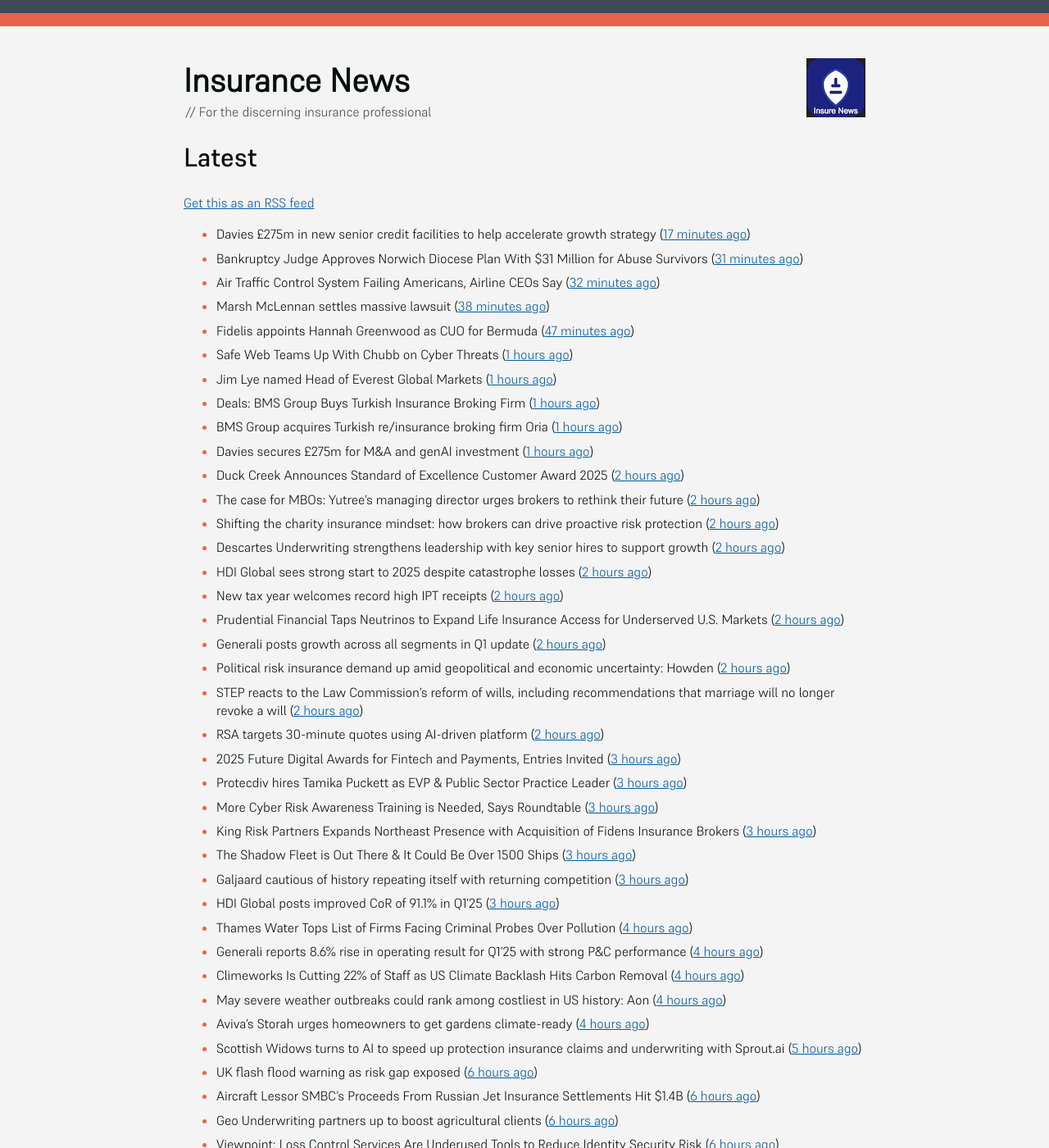
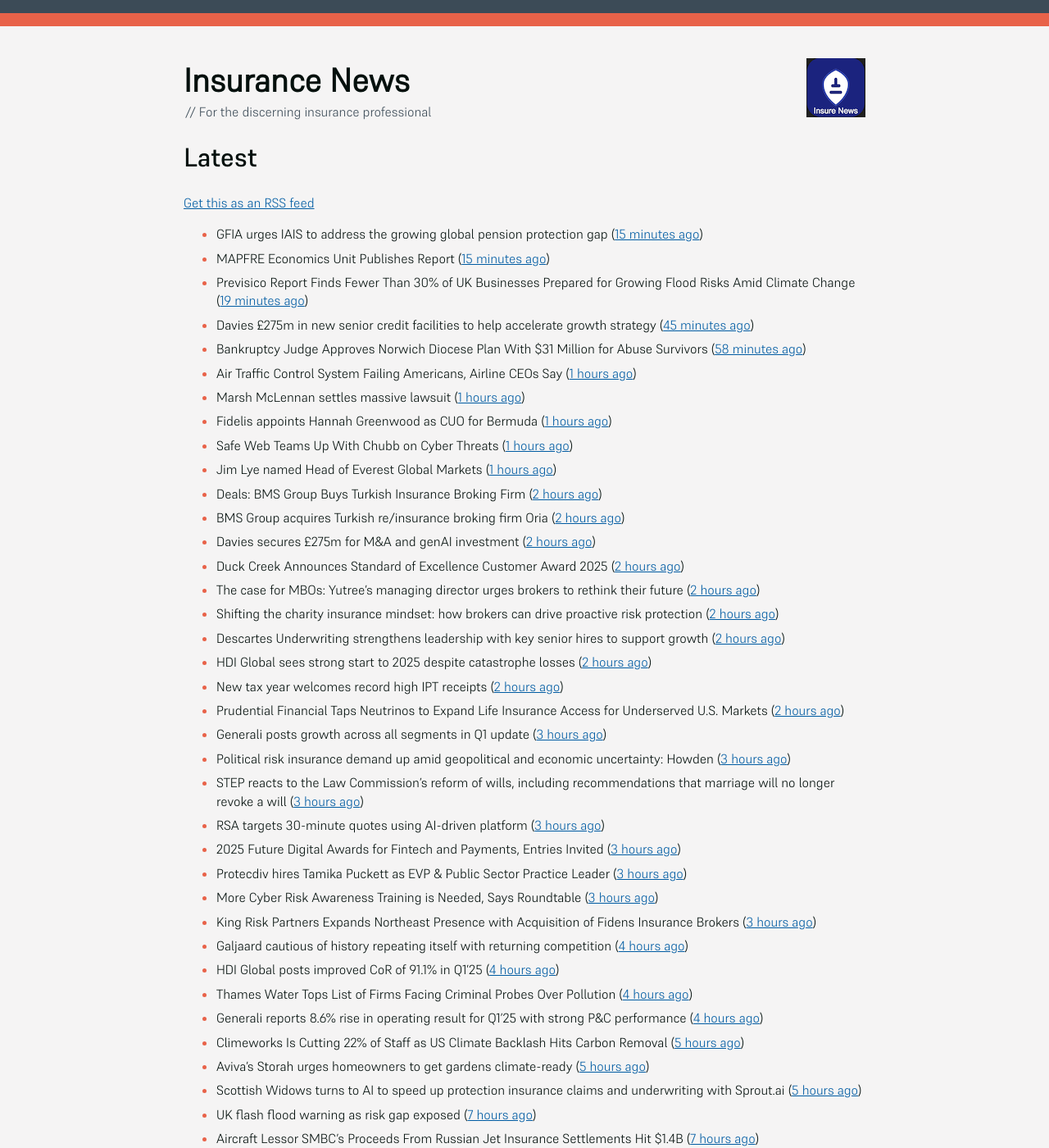
Before and after one commit to mat-0/feeds.thechels.uk, a Jekyll site: the page built from index.md, in a window 1280 px wide and 1400 px high. Shown: the whole window at 82% size. Built offline with Jekyll 4.4.1, drawn with Linux system fonts in a browser that asks for light colours; some of the changed text lies outside the part shown.

Commit message:
New Feed

```diff
--- a/index.md
+++ b/index.md
@@ -8,16 +8,19 @@ description: Latest Updates
 [Get this as an RSS feed](/feed.rss)
 
 <!-- news_marker starts -->
-- Davies £275m in new senior credit facilities to help accelerate growth strategy ([17 minutes ago](https://www.reinsurancene.ws/davies-275m-in-new-senior-credit-facilities-to-help-accelerate-growth-strategy/))
-- Bankruptcy Judge Approves Norwich Diocese Plan With $31 Million for Abuse Survivors ([31 minutes ago](https://www.insurancejournal.com/news/east/2025/05/22/824771.htm))
-- Air Traffic Control System Failing Americans, Airline CEOs Say ([32 minutes ago](https://www.insurancejournal.com/news/national/2025/05/22/824772.htm))
-- Marsh McLennan settles massive lawsuit ([38 minutes ago](https://www.insurancebusinessmag.com/uk/news/legal-insights/marsh-mclennan-settles-massive-lawsuit-536579.aspx))
-- Fidelis appoints Hannah Greenwood as CUO for Bermuda ([47 minutes ago](https://www.reinsurancene.ws/fidelis-appoints-hannah-greenwood-as-cuo-for-bermuda/))
+- GFIA urges IAIS to address the growing global pension protection gap ([15 minutes ago](https://www.reinsurancene.ws/gfia-urges-iais-to-address-the-growing-global-pension-protection-gap/))
+- MAPFRE Economics Unit Publishes Report ([15 minutes ago](https://insurance-edge.net/2025/05/22/mapfre-economics-unit-publishes-report/))
+- Previsico Report Finds Fewer Than 30% of UK Businesses Prepared for Growing Flood Risks Amid Climate Change ([19 minutes ago](https://www.insurtechinsights.com/previsico-report-finds-fewer-than-30-of-uk-businesses-prepared-for-growing-flood-risks-amid-climate-change/))
+- Davies £275m in new senior credit facilities to help accelerate growth strategy ([45 minutes ago](https://www.reinsurancene.ws/davies-275m-in-new-senior-credit-facilities-to-help-accelerate-growth-strategy/))
+- Bankruptcy Judge Approves Norwich Diocese Plan With $31 Million for Abuse Survivors ([58 minutes ago](https://www.insurancejournal.com/news/east/2025/05/22/824771.htm))
+- Air Traffic Control System Failing Americans, Airline CEOs Say ([1 hours ago](https://www.insurancejournal.com/news/national/2025/05/22/824772.htm))
+- Marsh McLennan settles massive lawsuit ([1 hours ago](https://www.insurancebusinessmag.com/uk/news/legal-insights/marsh-mclennan-settles-massive-lawsuit-536579.aspx))
+- Fidelis appoints Hannah Greenwood as CUO for Bermuda ([1 hours ago](https://www.reinsurancene.ws/fidelis-appoints-hannah-greenwood-as-cuo-for-bermuda/))
 - Safe Web Teams Up With Chubb on Cyber Threats ([1 hours ago](https://insurance-edge.net/2025/05/22/safe-web-teams-up-with-chubb-on-cyber-threats/))
 - Jim Lye named Head of Everest Global Markets ([1 hours ago](https://www.reinsurancene.ws/jim-lye-named-head-of-everest-global-markets/))
-- Deals: BMS Group Buys Turkish Insurance Broking Firm ([1 hours ago](https://insurance-edge.net/2025/05/22/deals-bms-group-buys-turkish-insurance-broking-firm/))
-- BMS Group acquires Turkish re/insurance broking firm Oria ([1 hours ago](https://www.reinsurancene.ws/bms-group-acquires-turkish-re-insurance-broking-firm-oria/))
-- Davies secures £275m for M&A and genAI investment ([1 hours ago](https://www.postonline.co.uk/claims/7957808/davies-secures-%C2%A3275m-for-ma-and-genai-investment))
+- Deals: BMS Group Buys Turkish Insurance Broking Firm ([2 hours ago](https://insurance-edge.net/2025/05/22/deals-bms-group-buys-turkish-insurance-broking-firm/))
+- BMS Group acquires Turkish re/insurance broking firm Oria ([2 hours ago](https://www.reinsurancene.ws/bms-group-acquires-turkish-re-insurance-broking-firm-oria/))
+- Davies secures £275m for M&A and genAI investment ([2 hours ago](https://www.postonline.co.uk/claims/7957808/davies-secures-%C2%A3275m-for-ma-and-genai-investment))
 - Duck Creek Announces Standard of Excellence Customer Award 2025 ([2 hours ago](https://insurance-edge.net/2025/05/22/duck-creek-announces-standard-of-excellence-customer-award-2025/))
 - The case for MBOs: Yutree's managing director urges brokers to rethink their future ([2 hours ago](https://www.insurancebusinessmag.com/uk/news/business-resilience/the-case-for-mbos-yutrees-managing-director-urges-brokers-to-rethink-their-future-536561.aspx))
 - Shifting the charity insurance mindset: how brokers can drive proactive risk protection ([2 hours ago](https://www.insurancebusinessmag.com/uk/news/non-profits/shifting-the-charity-insurance-mindset-how-brokers-can-drive-proactive-risk-protection-536560.aspx))
@@ -25,58 +28,56 @@ description: Latest Updates
 - HDI Global sees strong start to 2025 despite catastrophe losses ([2 hours ago](https://www.insurancebusinessmag.com/uk/news/breaking-news/hdi-global-sees-strong-start-to-2025-despite-catastrophe-losses-536559.aspx))
 - New tax year welcomes record high IPT receipts ([2 hours ago](https://www.insurancebusinessmag.com/uk/news/breaking-news/new-tax-year-welcomes-record-high-ipt-receipts-536558.aspx))
 - Prudential Financial Taps Neutrinos to Expand Life Insurance Access for Underserved U.S. Markets ([2 hours ago](https://www.insurtechinsights.com/prudential-financial-taps-neutrinos-to-expand-life-insurance-access-for-underserved-u-s-markets/))
-- Generali posts growth across all segments in Q1 update ([2 hours ago](https://www.insurancebusinessmag.com/uk/news/breaking-news/generali-posts-growth-across-all-segments-in-q1-update-536552.aspx))
-- Political risk insurance demand up amid geopolitical and economic uncertainty: Howden ([2 hours ago](https://www.reinsurancene.ws/political-risk-insurance-demand-up-amid-geopolitical-and-economic-uncertainty-howden/))
-- STEP reacts to the Law Commission’s reform of wills, including recommendations that marriage will no longer revoke a will ([2 hours ago](https://ifamagazine.com/step-reacts-to-the-law-commissions-reform-of-wills-including-recommendations-that-marriage-will-no-longer-revoke-a-will/))
-- RSA targets 30-minute quotes using AI-driven platform ([2 hours ago](https://www.postonline.co.uk/commercial/7957756/rsa-targets-30-minute-quotes-using-ai-driven-platform))
+- Generali posts growth across all segments in Q1 update ([3 hours ago](https://www.insurancebusinessmag.com/uk/news/breaking-news/generali-posts-growth-across-all-segments-in-q1-update-536552.aspx))
+- Political risk insurance demand up amid geopolitical and economic uncertainty: Howden ([3 hours ago](https://www.reinsurancene.ws/political-risk-insurance-demand-up-amid-geopolitical-and-economic-uncertainty-howden/))
+- STEP reacts to the Law Commission’s reform of wills, including recommendations that marriage will no longer revoke a will ([3 hours ago](https://ifamagazine.com/step-reacts-to-the-law-commissions-reform-of-wills-including-recommendations-that-marriage-will-no-longer-revoke-a-will/))
+- RSA targets 30-minute quotes using AI-driven platform ([3 hours ago](https://www.postonline.co.uk/commercial/7957756/rsa-targets-30-minute-quotes-using-ai-driven-platform))
 - 2025 Future Digital Awards for Fintech and Payments, Entries Invited ([3 hours ago](https://insurance-edge.net/2025/05/22/2025-future-digital-awards-for-fintech-and-payments-entries-invited/))
 - Protecdiv hires Tamika Puckett as EVP & Public Sector Practice Leader ([3 hours ago](https://www.reinsurancene.ws/protecdiv-hires-tamika-puckett-as-evp-public-sector-practice-leader/))
 - More Cyber Risk Awareness Training is Needed, Says Roundtable ([3 hours ago](https://insurance-edge.net/2025/05/22/more-cyber-risk-awareness-training-is-needed-says-roundtable/))
 - King Risk Partners Expands Northeast Presence with Acquisition of Fidens Insurance Brokers ([3 hours ago](https://www.insurtechinsights.com/king-risk-partners-expands-northeast-presence-with-acquisition-of-fidens-insurance-brokers/))
-- The Shadow Fleet is Out There & It Could Be Over 1500 Ships ([3 hours ago](https://insurance-edge.net/2025/05/22/the-shadow-fleet-is-out-there-it-could-be-over-1500-ships/))
-- Galjaard cautious of history repeating itself with returning competition ([3 hours ago](https://www.postonline.co.uk/news/7957781/galjaard-cautious-of-history-repeating-itself-with-returning-competition))
-- HDI Global posts improved CoR of 91.1% in Q1’25 ([3 hours ago](https://www.reinsurancene.ws/hdi-global-posts-improved-cor-of-91-1-in-q125/))
+- Galjaard cautious of history repeating itself with returning competition ([4 hours ago](https://www.postonline.co.uk/news/7957781/galjaard-cautious-of-history-repeating-itself-with-returning-competition))
+- HDI Global posts improved CoR of 91.1% in Q1’25 ([4 hours ago](https://www.reinsurancene.ws/hdi-global-posts-improved-cor-of-91-1-in-q125/))
 - Thames Water Tops List of Firms Facing Criminal Probes Over Pollution ([4 hours ago](https://www.insurancejournal.com/news/international/2025/05/22/824751.htm))
 - Generali reports 8.6% rise in operating result for Q1’25 with strong P&C performance ([4 hours ago](https://www.reinsurancene.ws/generali-reports-8-6-rise-in-operating-result-for-q125-with-strong-pc-performance/))
-- Climeworks Is Cutting 22% of Staff as US Climate Backlash Hits Carbon Removal ([4 hours ago](https://www.insurancejournal.com/news/international/2025/05/22/824741.htm))
-- May severe weather outbreaks could rank among costliest in US history: Aon ([4 hours ago](https://www.reinsurancene.ws/may-severe-weather-outbreaks-could-rank-among-costliest-in-us-history-aon/))
-- Aviva’s Storah urges homeowners to get gardens climate-ready ([4 hours ago](https://www.postonline.co.uk/personal/7957795/aviva%E2%80%99s-storah-urges-homeowners-to-get-gardens-climate-ready))
+- Climeworks Is Cutting 22% of Staff as US Climate Backlash Hits Carbon Removal ([5 hours ago](https://www.insurancejournal.com/news/international/2025/05/22/824741.htm))
+- Aviva’s Storah urges homeowners to get gardens climate-ready ([5 hours ago](https://www.postonline.co.uk/personal/7957795/aviva%E2%80%99s-storah-urges-homeowners-to-get-gardens-climate-ready))
 - Scottish Widows turns to AI to speed up protection insurance claims and underwriting with Sprout.ai ([5 hours ago](https://ifamagazine.com/scottish-widows-turns-to-ai-to-speed-up-protection-insurance-claims-and-underwriting-with-sprout-ai/))
-- UK flash flood warning as risk gap exposed ([6 hours ago](https://www.insurancebusinessmag.com/uk/news/catastrophe/uk-flash-flood-warning-as-risk-gap-exposed-536538.aspx))
-- Aircraft Lessor SMBC’s Proceeds From Russian Jet Insurance Settlements Hit $1.4B ([6 hours ago](https://www.insurancejournal.com/news/international/2025/05/22/824738.htm))
-- Geo Underwriting partners up to boost agricultural clients ([6 hours ago](https://www.insurancebusinessmag.com/uk/news/property-insurance/geo-underwriting-partners-up-to-boost-agricultural-clients-536537.aspx))
-- Viewpoint: Loss Control Services Are Underused Tools to Reduce Identity Security Risk ([6 hours ago](https://www.insurancejournal.com/news/national/2025/05/22/824706.htm))
-- Insurance moves: Aspen, Send and AXA XL ([6 hours ago](https://www.insurancebusinessmag.com/uk/news/breaking-news/insurance-moves-aspen-send-and-axa-xl-536536.aspx))
-- Stubben Edge Group acquires Jaywing UK ([6 hours ago](https://www.insurancebusinessmag.com/uk/news/breaking-news/stubben-edge-group-acquires-jaywing-uk-536535.aspx))
-- Kremlin Vows to Defend Its Ships in the Baltic by All Legal Ways ([6 hours ago](https://www.insurancejournal.com/news/international/2025/05/22/824733.htm))
-- AI Regulation Ban Meets Opposition From State Attorneys General ([7 hours ago](https://www.insurancejournal.com/news/national/2025/05/22/824714.htm))
-- While FEMA Faces Overhaul, Mississippi Tornado Survivors Wait for Assistance ([7 hours ago](https://www.insurancejournal.com/news/southeast/2025/05/22/824629.htm))
-- Lawsuit Says Florida Aviation Firm Didn’t Verify Inspections of Troubled Learjet ([7 hours ago](https://www.insurancejournal.com/news/southeast/2025/05/22/824688.htm))
-- California Security Company Owner Sentenced in $3.4M Workers’ Comp Fraud Case ([7 hours ago](https://www.insurancejournal.com/news/west/2025/05/22/824503.htm))
-- Fire Damages Popular ‘Pond-to-Table’ Rhode Island Restaurant ([7 hours ago](https://www.insurancejournal.com/news/east/2025/05/22/824729.htm))
-- Budget Cuts at EPA Become Flashpoint at a Heated Hearing ([7 hours ago](https://www.insurancejournal.com/news/national/2025/05/22/824717.htm))
-- Washington Insurance Commissioner Issues $500K in Fines; $250K Fine for Unlicensed Insurer ([7 hours ago](https://www.insurancejournal.com/news/west/2025/05/22/824547.htm))
-- People Moves: Golden Bear Names Hohman Chief Underwriting Officer ([7 hours ago](https://www.insurancejournal.com/news/west/2025/05/22/824387.htm))
-- Q&A: Julian Tomlinson, Alps ([7 hours ago](https://www.postonline.co.uk/broker/7957208/qa-julian-tomlinson-alps))
-- Time to peel back credit hire assumptions ([7 hours ago](https://www.postonline.co.uk/personal/7957762/time-to-peel-back-credit-hire-assumptions))
-- Throwback Thursday: Oil slick unpicked; BSE liability ([7 hours ago](https://www.postonline.co.uk/commercial/7956605/throwback-thursday-oil-slick-unpicked-bse-liability))
+- UK flash flood warning as risk gap exposed ([7 hours ago](https://www.insurancebusinessmag.com/uk/news/catastrophe/uk-flash-flood-warning-as-risk-gap-exposed-536538.aspx))
+- Aircraft Lessor SMBC’s Proceeds From Russian Jet Insurance Settlements Hit $1.4B ([7 hours ago](https://www.insurancejournal.com/news/international/2025/05/22/824738.htm))
+- Geo Underwriting partners up to boost agricultural clients ([7 hours ago](https://www.insurancebusinessmag.com/uk/news/property-insurance/geo-underwriting-partners-up-to-boost-agricultural-clients-536537.aspx))
+- Viewpoint: Loss Control Services Are Underused Tools to Reduce Identity Security Risk ([7 hours ago](https://www.insurancejournal.com/news/national/2025/05/22/824706.htm))
+- Insurance moves: Aspen, Send and AXA XL ([7 hours ago](https://www.insurancebusinessmag.com/uk/news/breaking-news/insurance-moves-aspen-send-and-axa-xl-536536.aspx))
+- Stubben Edge Group acquires Jaywing UK ([7 hours ago](https://www.insurancebusinessmag.com/uk/news/breaking-news/stubben-edge-group-acquires-jaywing-uk-536535.aspx))
+- Kremlin Vows to Defend Its Ships in the Baltic by All Legal Ways ([7 hours ago](https://www.insurancejournal.com/news/international/2025/05/22/824733.htm))
+- AI Regulation Ban Meets Opposition From State Attorneys General ([8 hours ago](https://www.insurancejournal.com/news/national/2025/05/22/824714.htm))
+- While FEMA Faces Overhaul, Mississippi Tornado Survivors Wait for Assistance ([8 hours ago](https://www.insurancejournal.com/news/southeast/2025/05/22/824629.htm))
+- Lawsuit Says Florida Aviation Firm Didn’t Verify Inspections of Troubled Learjet ([8 hours ago](https://www.insurancejournal.com/news/southeast/2025/05/22/824688.htm))
+- California Security Company Owner Sentenced in $3.4M Workers’ Comp Fraud Case ([8 hours ago](https://www.insurancejournal.com/news/west/2025/05/22/824503.htm))
+- Fire Damages Popular ‘Pond-to-Table’ Rhode Island Restaurant ([8 hours ago](https://www.insurancejournal.com/news/east/2025/05/22/824729.htm))
+- Budget Cuts at EPA Become Flashpoint at a Heated Hearing ([8 hours ago](https://www.insurancejournal.com/news/national/2025/05/22/824717.htm))
+- Washington Insurance Commissioner Issues $500K in Fines; $250K Fine for Unlicensed Insurer ([8 hours ago](https://www.insurancejournal.com/news/west/2025/05/22/824547.htm))
+- People Moves: Golden Bear Names Hohman Chief Underwriting Officer ([8 hours ago](https://www.insurancejournal.com/news/west/2025/05/22/824387.htm))
+- Q&A: Julian Tomlinson, Alps ([8 hours ago](https://www.postonline.co.uk/broker/7957208/qa-julian-tomlinson-alps))
+- Time to peel back credit hire assumptions ([8 hours ago](https://www.postonline.co.uk/personal/7957762/time-to-peel-back-credit-hire-assumptions))
+- Throwback Thursday: Oil slick unpicked; BSE liability ([8 hours ago](https://www.postonline.co.uk/commercial/7956605/throwback-thursday-oil-slick-unpicked-bse-liability))
 - Why AI is no longer optional in non-standard auto insurance ([16 hours ago](https://www.dig-in.com/opinion/ais-role-in-non-standard-auto-insurance))
 - Geospatial data uncovers lower wildfire-risk properties in California, Triple-I ([16 hours ago](https://www.dig-in.com/news/geospatial-data-wildfire-prone-california-properties))
 - Customer strategy: Clearing up flood insurance coverage confusion ([16 hours ago](https://www.dig-in.com/opinion/clearing-up-flood-insurance-coverage-confusion))
 - Europe's farm sector loses $31.5B a year from climate risks ([17 hours ago](https://www.dig-in.com/articles/europes-farm-sector-loses-31-5b-a-year-from-climate-risks))
-- State Farm Still Wants a 30% Rate Increase in California ([18 hours ago](https://www.insurancejournal.com/news/west/2025/05/21/824685.htm))
+- State Farm Still Wants a 30% Rate Increase in California ([19 hours ago](https://www.insurancejournal.com/news/west/2025/05/21/824685.htm))
 - Verizon-Frontier deal gets green light after ending DEI commitments ([19 hours ago](https://www.insurancebusinessmag.com/uk/business-strategy/verizonfrontier-deal-gets-green-light-after-ending-dei-commitments-536482.aspx))
 - Shortage of Overnight Truck Parking Blamed for 2023 Fatal Bus Crash in Illinois ([20 hours ago](https://www.insurancejournal.com/news/midwest/2025/05/21/824679.htm))
 - Austin Bar to Pay $42K Over Pregnancy Discrimination Lawsuit ([20 hours ago](https://www.insurancejournal.com/news/southcentral/2025/05/21/824675.htm))
 - First MainStreet Adds 2 Midwest Agencies ([20 hours ago](https://www.insurancejournal.com/news/midwest/2025/05/21/824669.htm))
 - People Moves: CIS Promotes Gardea, Jr., Adds Felder to Leadership Team ([20 hours ago](https://www.insurancejournal.com/news/southcentral/2025/05/21/824664.htm))
-- EU to Propose Removing Business Barriers to Enhance Competitiveness Amid US Tariffs ([21 hours ago](https://www.insurancejournal.com/news/international/2025/05/21/824643.htm))
+- EU to Propose Removing Business Barriers to Enhance Competitiveness Amid US Tariffs ([22 hours ago](https://www.insurancejournal.com/news/international/2025/05/21/824643.htm))
 - Quandri Appoints Patrick Mulroy as Head of Strategy and Partnerships to Spearhead North American Expansion ([22 hours ago](https://www.insurtechinsights.com/quandri-appoints-patrick-mulroy-as-head-of-strategy-and-partnerships-to-spearhead-north-american-expansion/))
 - Former Progressive CEO Renwick, 69, Dies ([22 hours ago](https://www.insurancejournal.com/news/national/2025/05/21/824645.htm))
-- Hack of Contractor Was at Root of Massive Federal Data Breach ([22 hours ago](https://www.insurancejournal.com/news/national/2025/05/21/824641.htm))
-- Acrisure Secures $2.1 Billion Funding Round for M&A, Tech ([22 hours ago](https://www.insurancejournal.com/news/national/2025/05/21/824637.htm))
+- Hack of Contractor Was at Root of Massive Federal Data Breach ([23 hours ago](https://www.insurancejournal.com/news/national/2025/05/21/824641.htm))
+- Acrisure Secures $2.1 Billion Funding Round for M&A, Tech ([23 hours ago](https://www.insurancejournal.com/news/national/2025/05/21/824637.htm))
 - Parametrix Launches Embedded Insurance Coverage for Endpoint Failures via Leading EDR Providers ([23 hours ago](https://www.insurtechinsights.com/parametrix-launches-embedded-insurance-coverage-for-endpoint-failures-via-leading-edr-providers/))
-- People Moves: World Insurance Associates Names Youshock Head of Personal Lines; Belair Appointed President of Technology at Intact Insurance Specialty Solutions ([23 hours ago](https://www.insurancejournal.com/news/national/2025/05/21/824508.htm))
+- People Moves: World Insurance Associates Names Youshock Head of Personal Lines; Belair Appointed President of Technology at Intact Insurance Specialty Solutions ([1 days ago](https://www.insurancejournal.com/news/national/2025/05/21/824508.htm))
 - MGAA looking at increasing Lloyd’s syndicate membership ([1 days ago](https://www.postonline.co.uk/news/7957794/mgaa-looking-at-increasing-lloyd%E2%80%99s-syndicate-membership))
 - Insurers must stay ‘live’ to broker tech capability ([1 days ago](https://www.postonline.co.uk/broker/7957792/insurers-must-stay-%E2%80%98live%E2%80%99-to-broker-tech-capability))
 - Only 1 in 100 insurers say Claims-Finance Collaboration is “highly effective” ([1 days ago](https://ifamagazine.com/only-1-in-100-insurers-say-claims-finance-collaboration-is-highly-effective/))
```
Also changed, not shown: other parts of index.md (+1 -2 lines).
